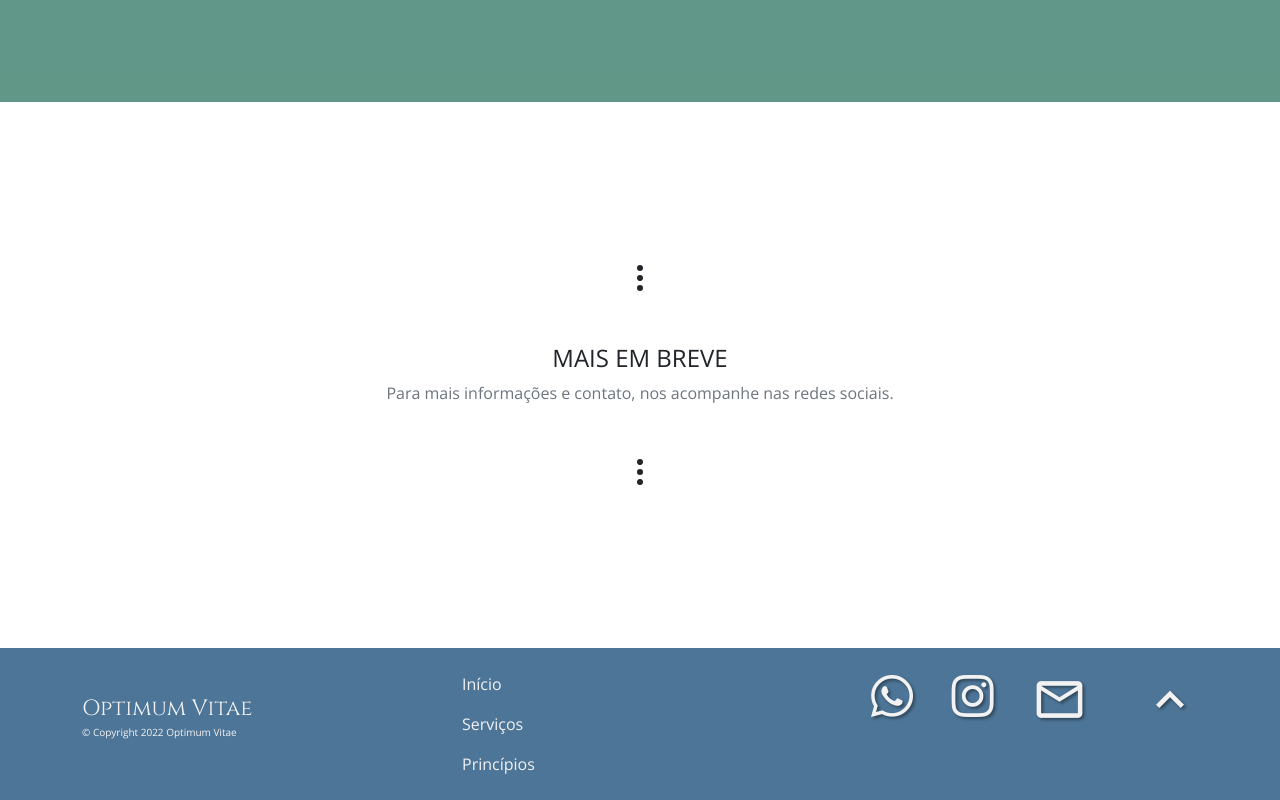
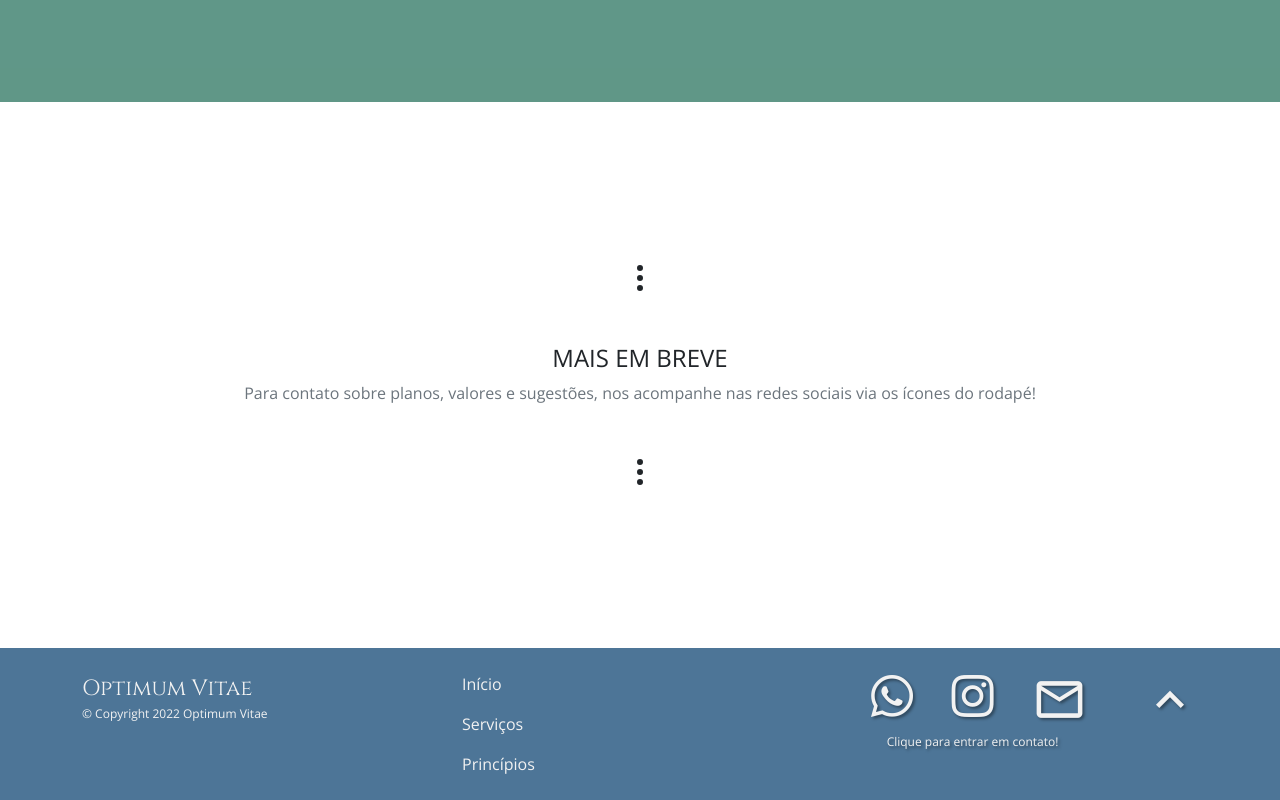
Before and after one commit to tofolo17/optimum-vitae, a plain HTML site: page index.html in a window 1280 px wide. Shown: the part 3235-4035 px from the top of the page. Drawn offline with nearby package versions, Linux system fonts and the light colour scheme.

Commit message:
Commit 6
Alterações:
- Fontes pequenas do footer para outra classe
- Texto de contato
- my-auto no footer

Inserções:
- Texto instrutivo footer

```diff
--- a/assets/css/Estilo.css
+++ b/assets/css/Estilo.css
@@ -8,8 +8,8 @@ body {
   text-shadow: 2px 2px 3px rgba(0, 0, 0, 0.4);
 }
 
-.col-footer p {
-  font-size: 10px;
+.fs-10 {
+  font-size: 12px;
 }
 
 @media (max-width: 768px) {
--- a/index.html
+++ b/index.html
@@ -398,7 +398,10 @@
                 </path>
             </svg>
             <h4 class="text-uppercase">Mais em breve</h4>
-            <p class="text-muted">Para mais informações e contato, nos acompanhe nas redes sociais.</p>
+            <p class="text-muted">
+                Para contato sobre planos, valores e sugestões, nos acompanhe nas redes sociais via os ícones do
+                rodapé!
+            </p>
             <svg xmlns="http://www.w3.org/2000/svg" width="1em" height="1em" fill="currentColor" viewBox="0 0 16 16"
                 class="bi bi-three-dots-vertical fa-2x" style="margin-bottom: 0px;margin-top: 35px;">
                 <path
@@ -412,14 +415,14 @@
     <footer id="footer" class="py-4">
         <div class="container">
             <div class="row">
-                <div class="col-md-4 d-flex align-items-center align-items-md-center">
+                <div class="col-md-4">
                     <div class="w-100 mx-auto text-start col-footer">
                         <span class="navbar-brand">Optimum Vitae</span>
-                        <p>© Copyright 2022 Optimum Vitae</p>
+                        <p class="fs-10">© Copyright 2022 Optimum Vitae</p>
                     </div>
                 </div>
-                <div class="col d-flex align-items-end align-items-sm-end d-flex">
-                    <div class="w-100 mx-auto text-center">
+                <div class="col d-flex">
+                    <div class="w-100 mx-auto text-center my-auto">
                         <p class="text-start mt-3 mt-md-0"><a class="link-light" href="#page-top">Início</a></p>
                         <p class="text-start"><a class="link-light" href="#serviços">Serviços</a></p>
                         <p class="text-start mb-3 mb-md-0"><a class="link-light" href="#principios">Princípios</a></p>
@@ -447,6 +450,7 @@
                                     </a>
                                 </div>
                             </div>
+                            <p class="text-center fs-10">Clique para entrar em contato!</p>
                         </div>
                         <div class="col-3 text-end">
                             <a class="link-light" href="#page-top">
```
